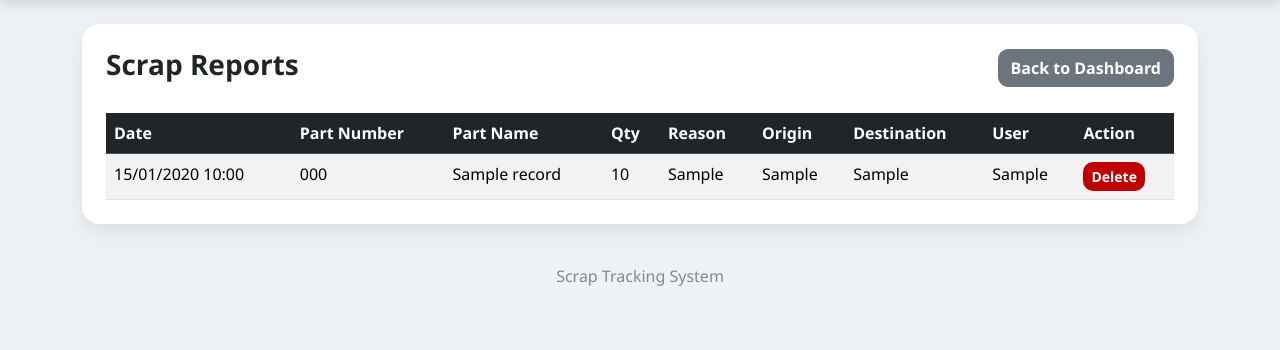
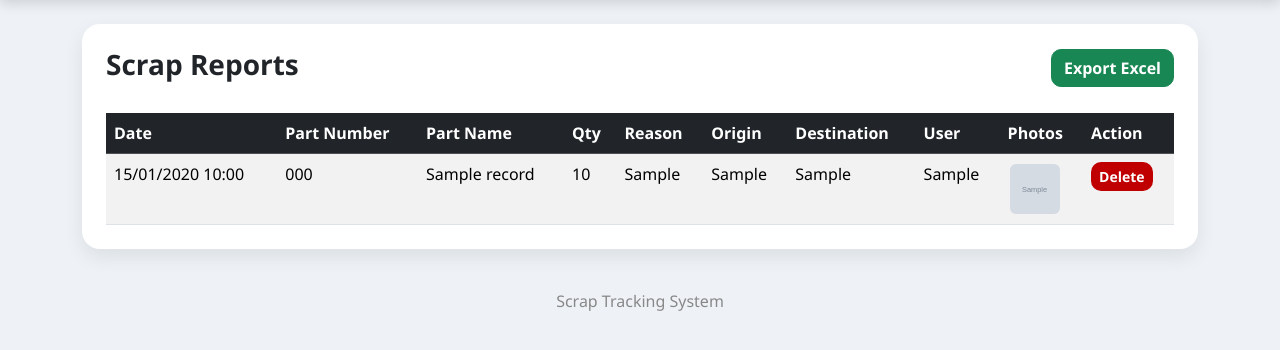
Before and after one commit to hgooders/SCRAP-TRACKER-V2, a Flask app: page /reports in a window 1280 px wide. Shown: the part 60-410 px from the top of the page. Run offline with Flask 3, Linux system fonts and the light colour scheme; a user stored in the database is signed in; tables that the repository leaves empty hold one stand-in row (values such as "Sample post"); grey boxes marked "Sample" are stand-in pictures.

Commit message:
Update reports.html

```diff
--- a/templates/reports.html
+++ b/templates/reports.html
@@ -1,177 +1,99 @@
 {% extends "base.html" %}
-
-
 
 {% block content %}
 
-
-
 <div class="card p-4">
-
-
 
     <div class="d-flex justify-content-between align-items-center mb-4">
 
-
-
         <h3>
-
             Scrap Reports
-
         </h3>
 
-
-
-        <a href="/dashboard" class="btn btn-secondary">
-
-            Back to Dashboard
-
+        <a href="/export-excel" class="btn btn-success">
+            Export Excel
         </a>
-
-
 
     </div>
 
-
-
     <div class="table-responsive">
-
-
 
         <table class="table table-striped table-hover">
 
-
-
             <thead class="table-dark">
 
-
-
                 <tr>
-
                     <th>Date</th>
-
                     <th>Part Number</th>
-
                     <th>Part Name</th>
-
                     <th>Qty</th>
-
                     <th>Reason</th>
-
                     <th>Origin</th>
-
                     <th>Destination</th>
-
                     <th>User</th>
-
+                    <th>Photos</th>
                     <th>Action</th>
-
                 </tr>
-
-
 
             </thead>
 
-
-
             <tbody>
-
-
 
             {% for record in records %}
 
-
-
             <tr>
 
-
-
                 <td>{{ record.created_at.strftime('%d/%m/%Y %H:%M') }}</td>
-
-
-
                 <td>{{ record.part_number }}</td>
-
-
-
                 <td>{{ record.part_name }}</td>
-
-
-
                 <td>{{ record.quantity }}</td>
-
-
-
                 <td>{{ record.reason }}</td>
-
-
-
                 <td>{{ record.origin_line }}</td>
-
-
-
                 <td>{{ record.destination_line }}</td>
-
-
-
                 <td>{{ record.submitted_by }}</td>
 
-
+                <td>
+                    {% if record.photos %}
+                        {% for photo in record.photos %}
+                            <a
+                                href="{{ url_for('static', filename='uploads/' ~ photo.filename) }}"
+                                target="_blank"
+                            >
+                                <img
+                                    src="{{ url_for('static', filename='uploads/' ~ photo.filename) }}"
+                                    style="height:50px; width:50px; object-fit:cover; border-radius:6px; margin:2px;"
+                                >
+                            </a>
+                        {% endfor %}
+                    {% else %}
+                        <span class="text-muted">No photos</span>
+                    {% endif %}
+                </td>
 
                 <td>
-
-
-
                     <form action="/delete-record/{{ record.id }}" method="POST">
 
-
-
                         <button
-
                             type="submit"
-
                             class="btn btn-danger btn-sm"
-
                             onclick="return confirm('Delete this scrap record?');"
-
                         >
-
                             Delete
-
                         </button>
 
-
-
                     </form>
-
-
-
                 </td>
-
-
 
             </tr>
 
-
-
             {% endfor %}
-
-
 
             </tbody>
 
-
-
         </table>
-
-
 
     </div>
 
-
-
 </div>
 
-
-
 {% endblock %}
```
